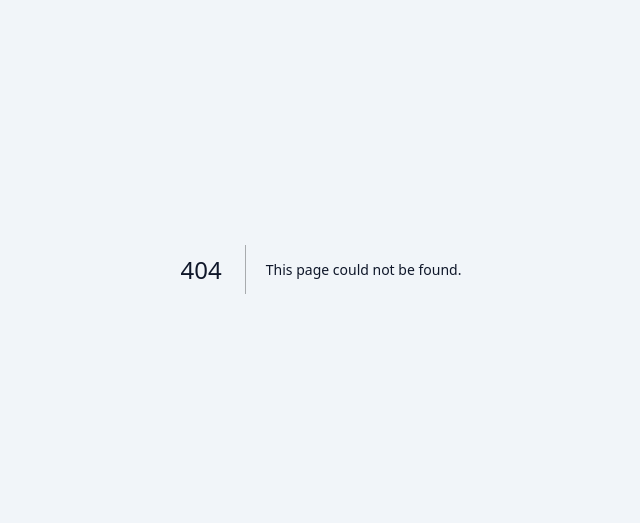
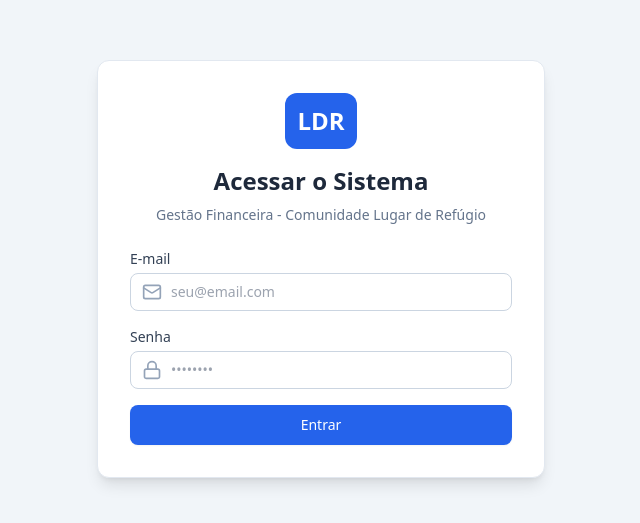
Before and after one commit to Cunha3307/ldr-financeiro, a Next.js app: page /login in a window 1280 px wide. Before the commit this address had no page. Shown: the part 131-654 px from the top of the page, without its empty margins (319-959 px from the left). Built offline with nearby package versions, Linux system fonts and the light colour scheme; no server answers.

Commit message:
Add login page with authentication functionality

```diff
--- /dev/null
+++ b/app/login/page.tsx
@@ -0,0 +1,103 @@
+'use client';
+
+import { useState } from 'react';
+import { useRouter } from 'next/navigation';
+import { supabase } from '@/lib/supabase';
+import { Lock, Mail, AlertCircle } from 'lucide-react';
+
+export default function LoginPage() {
+  const [email, setEmail] = useState('');
+  const [password, setPassword] = useState('');
+  const [loading, setLoading] = useState(false);
+  const [error, setError] = useState<string | null>(null);
+  const router = useRouter();
+
+  const handleLogin = async (e: React.FormEvent) => {
+    e.preventDefault();
+    setLoading(true);
+    setError(null);
+
+    const { error } = await supabase.auth.signInWithPassword({
+      email,
+      password,
+    });
+
+    if (error) {
+      setError('E-mail ou senha incorretos.');
+      setLoading(false);
+    } else {
+      router.push('/lancamentos');
+    }
+  };
+
+  return (
+    <div className="min-h-screen flex items-center justify-center bg-slate-100 px-4">
+      <div className="max-w-md w-full bg-white rounded-xl shadow-lg p-8 space-y-6 border border-slate-200">
+
+        {/* Cabeçalho */}
+        <div className="text-center space-y-2">
+          <div className="inline-flex p-3 bg-blue-600 text-white rounded-xl font-bold text-2xl mb-2">
+            LDR
+          </div>
+          <h1 className="text-2xl font-bold text-slate-800">Acessar o Sistema</h1>
+          <p className="text-slate-500 text-sm">
+            Gestão Financeira - Comunidade Lugar de Refúgio
+          </p>
+        </div>
+
+        {/* Mensagem de Erro */}
+        {error && (
+          <div className="bg-red-50 text-red-600 p-3 rounded-lg text-sm flex items-center gap-2 border border-red-200">
+            <AlertCircle className="w-5 h-5 shrink-0" />
+            <span>{error}</span>
+          </div>
+        )}
+
+        {/* Formulário */}
+        <form onSubmit={handleLogin} className="space-y-4">
+          <div>
+            <label className="block text-sm font-medium text-slate-700 mb-1">
+              E-mail
+            </label>
+            <div className="relative">
+              <Mail className="w-5 h-5 text-slate-400 absolute left-3 top-1/2 -translate-y-1/2" />
+              <input
+                type="email"
+                required
+                value={email}
+                onChange={(e) => setEmail(e.target.value)}
+                placeholder="seu@email.com"
+                className="w-full pl-10 pr-4 py-2 border border-slate-300 rounded-lg focus:ring-2 focus:ring-blue-500 focus:border-blue-500 outline-none text-slate-800 text-sm"
+              />
+            </div>
+          </div>
+
+          <div>
+            <label className="block text-sm font-medium text-slate-700 mb-1">
+              Senha
+            </label>
+            <div className="relative">
+              <Lock className="w-5 h-5 text-slate-400 absolute left-3 top-1/2 -translate-y-1/2" />
+              <input
+                type="password"
+                required
+                value={password}
+                onChange={(e) => setPassword(e.target.value)}
+                placeholder="••••••••"
+                className="w-full pl-10 pr-4 py-2 border border-slate-300 rounded-lg focus:ring-2 focus:ring-blue-500 focus:border-blue-500 outline-none text-slate-800 text-sm"
+              />
+            </div>
+          </div>
+
+          <button
+            type="submit"
+            disabled={loading}
+            className="w-full bg-blue-600 hover:bg-blue-700 text-white font-medium py-2.5 rounded-lg transition-colors shadow-sm disabled:opacity-50 text-sm"
+          >
+            {loading ? 'Entrando...' : 'Entrar'}
+          </button>
+        </form>
+      </div>
+    </div>
+  );
+}
```
